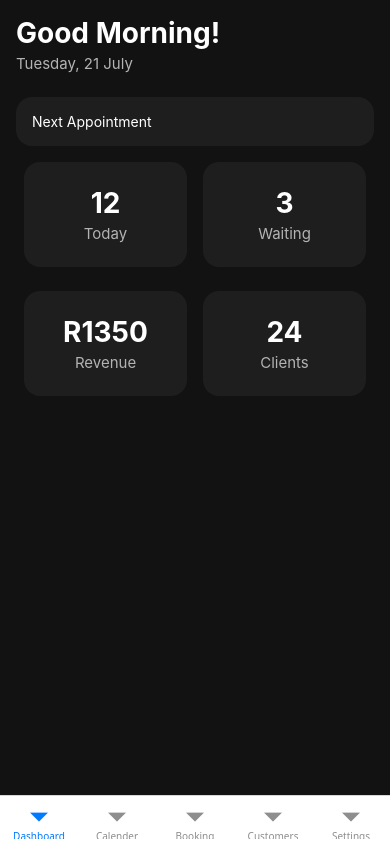
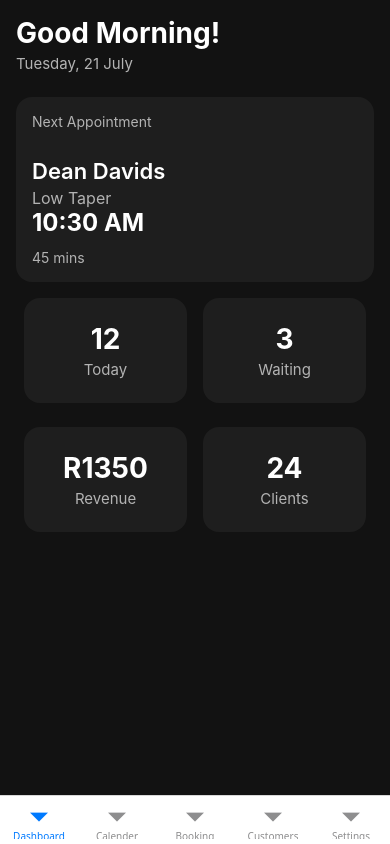
Before and after one commit to DekanosOfficial/TrimFlow, a React Native app: screen /Dashboard in a window 390 px wide. Built offline with nearby package versions, Linux system fonts and the light colour scheme.

Commit message:
Created AppointmentCard component and style for row components.

```diff
--- /dev/null
+++ b/src/components/AppointmentCard.tsx
@@ -0,0 +1,60 @@
+
+import {Text, StyleSheet } from "react-native";
+import { Colors } from "../theme";
+import Card from "./Card";
+
+interface AppointmentCardProps {
+    // children: ReactNode;
+    customer: string;
+    service: string;
+    time: string;
+    duration: string;
+}
+
+export default function AppointmentCard({customer, service, time, duration}:AppointmentCardProps) {
+    return (
+        <Card>
+          <Text style={styles.heading}>Next Appointment</Text>
+          <Text style={styles.customer}>{customer}</Text>
+          <Text style={styles.service}>{service}</Text>
+          <Text style={styles.time}>{time}</Text>
+          <Text style={styles.duration}>{duration}</Text>
+
+
+        </Card>
+    )
+}
+
+const styles = StyleSheet.create({
+
+    heading: {
+        color: Colors.textSecondary,
+        fontSize: 14,
+        marginBottom: 16
+    },
+
+    customer: {
+        color: Colors.text,
+        fontSize: 22,
+        fontWeight: "600",
+        marginTop: 12
+    },
+
+    service: {
+        color: Colors.textSecondary,
+        fontSize: 16,
+        marginTop: 4
+    },
+
+    time: {
+        color: Colors.text,
+        fontSize: 24,
+        fontWeight: "700",
+    },
+
+    duration: {
+        color: Colors.textSecondary,
+        fontSize: 14,
+        marginTop: 12
+    }
+})
--- a/src/components/StatsCard.tsx
+++ b/src/components/StatsCard.tsx
@@ -23,7 +23,7 @@ export default function StatsCard({ value, label }: StatsCardProps) {
 
 const styles = StyleSheet.create({
 
-    rpw: {
+    row: {
         flexDirection: "row"
     },
 
--- a/src/screens/Dashboard.tsx
+++ b/src/screens/Dashboard.tsx
@@ -1,9 +1,11 @@
-import { Text, View } from "react-native";
+import { Text, View, StyleSheet } from "react-native";
 
 import Screen from "../components/Screen"
 import Header from "../components/Header";
 import Card from "../components/Card";
 import StatsCard from "../components/StatsCard";
+import AppointmentCard from "../components/AppointmentCard";
+import { Colors } from "../theme";
 
 
 export default function Dashboard() {
@@ -14,13 +16,15 @@ export default function Dashboard() {
       subtitle="Tuesday, 21 July"
       />
 
-      <Card>
-        <Text style={{ color: "white"}}>
-          Next Appointment
-          </Text>
-      </Card>
+      <AppointmentCard
 
-      <View style={{ flexDirection: "row"}}>
+        time="10:30 AM"
+        customer="Dean Davids"
+        service="Low Taper"
+        duration="45 mins"
+        />
+
+      <View style={styles.row}>
         <StatsCard
         value="12"
         label="Today"
@@ -31,7 +35,7 @@ export default function Dashboard() {
         />
       </View>
 
-      <View style={{ flexDirection: "row"}}>
+      <View style={styles.row}>
         <StatsCard
         value="R1350"
         label="Revenue"
@@ -46,3 +50,9 @@ export default function Dashboard() {
 
   );
 }
+
+const styles = StyleSheet.create({
+  row: {
+    flexDirection: "row",
+  }
+})
```
